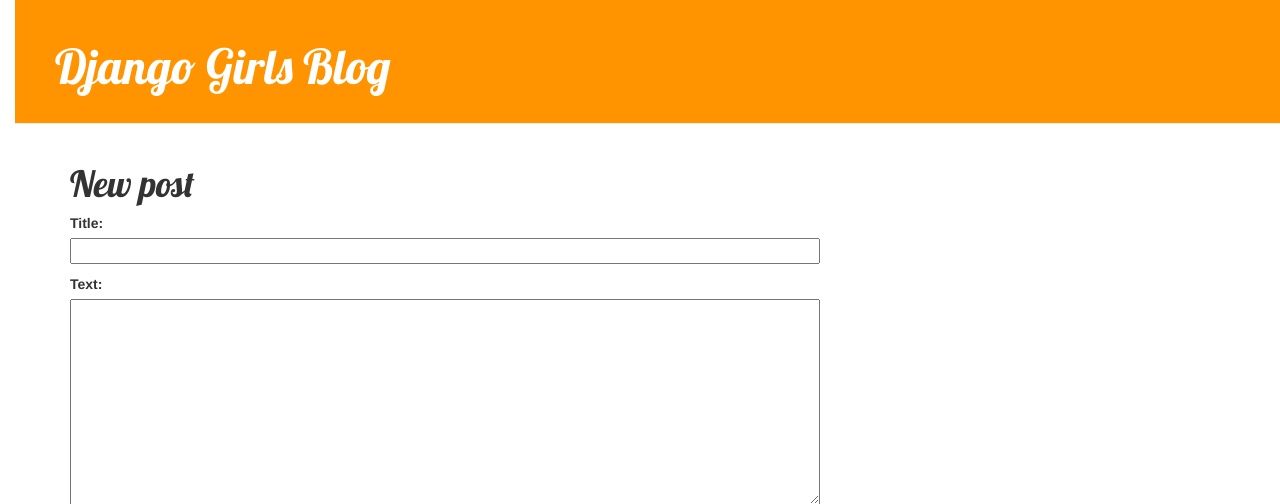
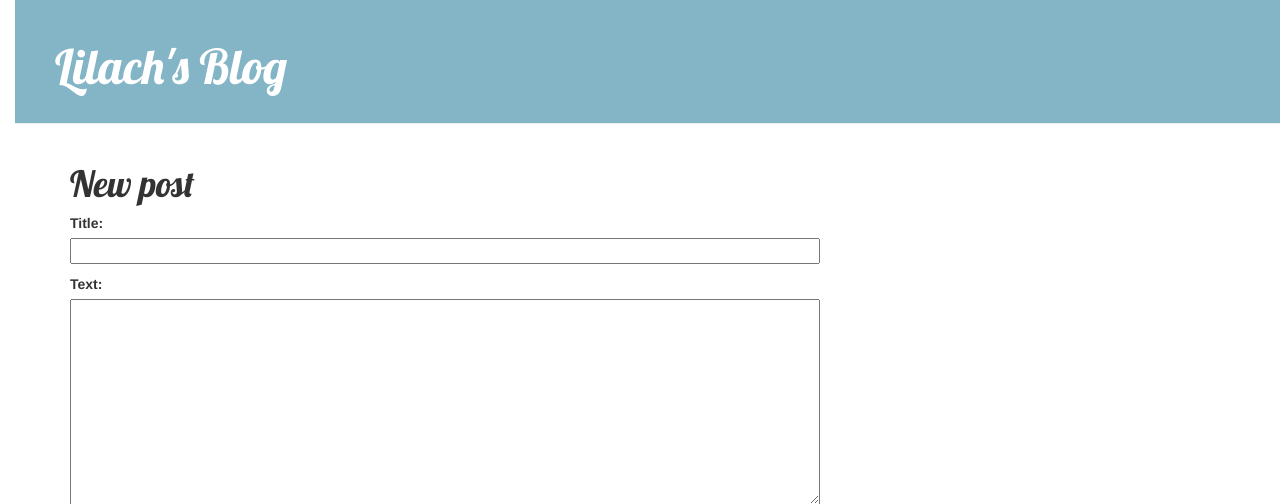
Before and after one commit to lil-val/my_first_blog, a Django app: page /post/new/ in a window 1280 px wide. Shown: the top 504 px of the page. Run offline with Django 3.2, Linux system fonts and the light colour scheme; some libraries are stand-ins or nearby versions.

Commit message:
Changing fonts and colors.

```diff
--- a/blog/static/css/blog.css
+++ b/blog/static/css/blog.css
@@ -1,6 +1,6 @@
 h1 a {
-  color: #FCA205;
-  font-family: 'Lobster';
+  color: #83b5c7;
+  font-family: 'Righteous', 'Lobster';
 }
 
  body {
@@ -8,7 +8,7 @@
  }
 
  .page-header {
-     background-color: #ff9400;
+     background-color: #83b5c7;
      margin-top: 0;
      padding: 20px 20px 20px 40px;
  }
@@ -24,7 +24,7 @@
  }
 
  h1, h2, h3, h4 {
-     font-family: 'Lobster', cursive;
+     font-family: 'Righteous', 'Lobster', cursive;
  }
 
  .date {
@@ -51,5 +51,5 @@
  }
 
  .post h1 a, .post h1 a:visited {
-     color: #000000;
+     color: #fef0ec;
  }
--- a/blog/templates/blog/base.html
+++ b/blog/templates/blog/base.html
@@ -12,7 +12,7 @@
         {% if user.is_authenticated %}
           <a href="{% url 'post_new' %}" class="top-menu"><span class="glyphicon glyphicon-plus"></span></a>
         {% endif %}
-        <h1><a href="/">Django Girls Blog</a></h1>
+        <h1><a href="/">Lilach's Blog</a></h1>
       </div>
       <div class="content container">
         <div class="row">
```
